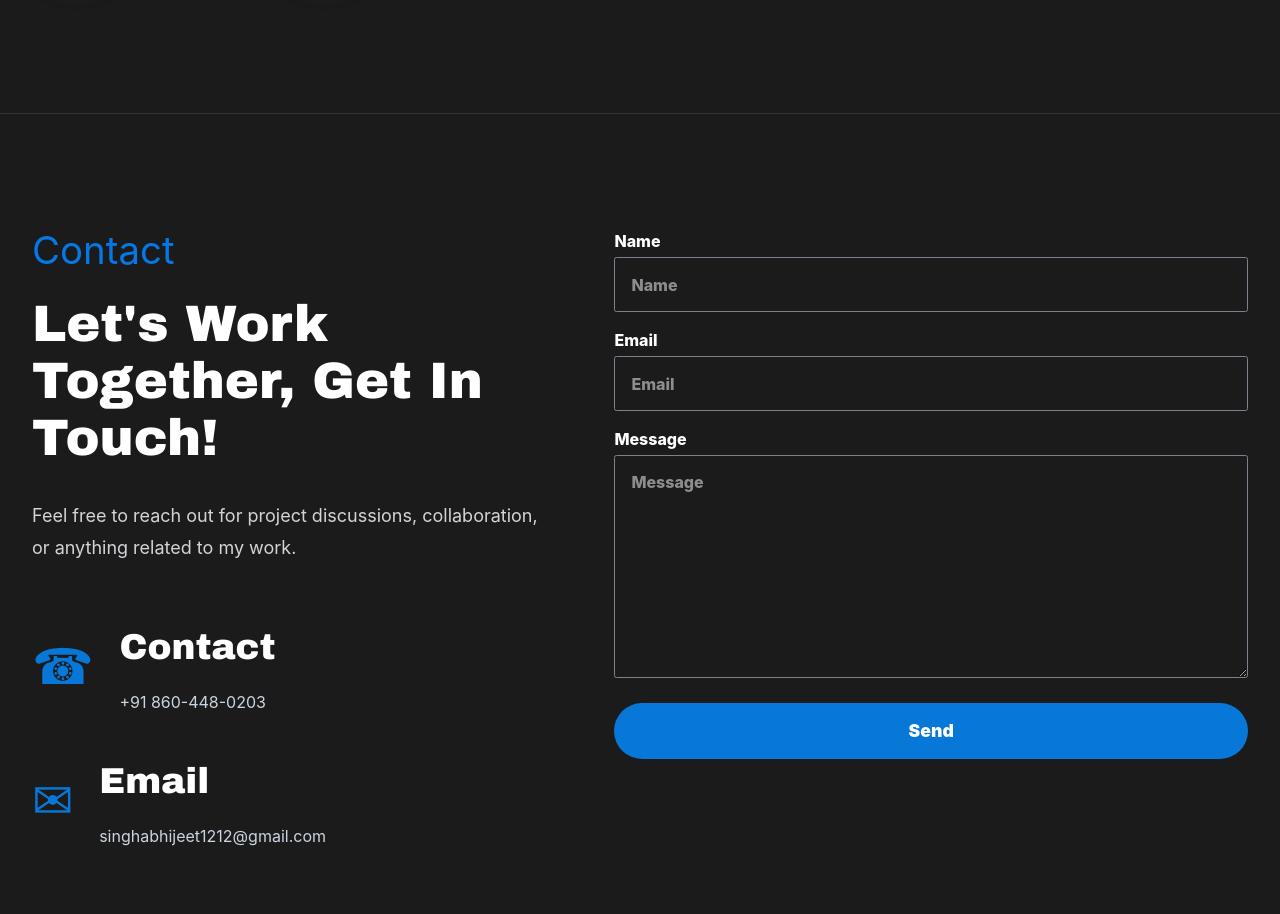
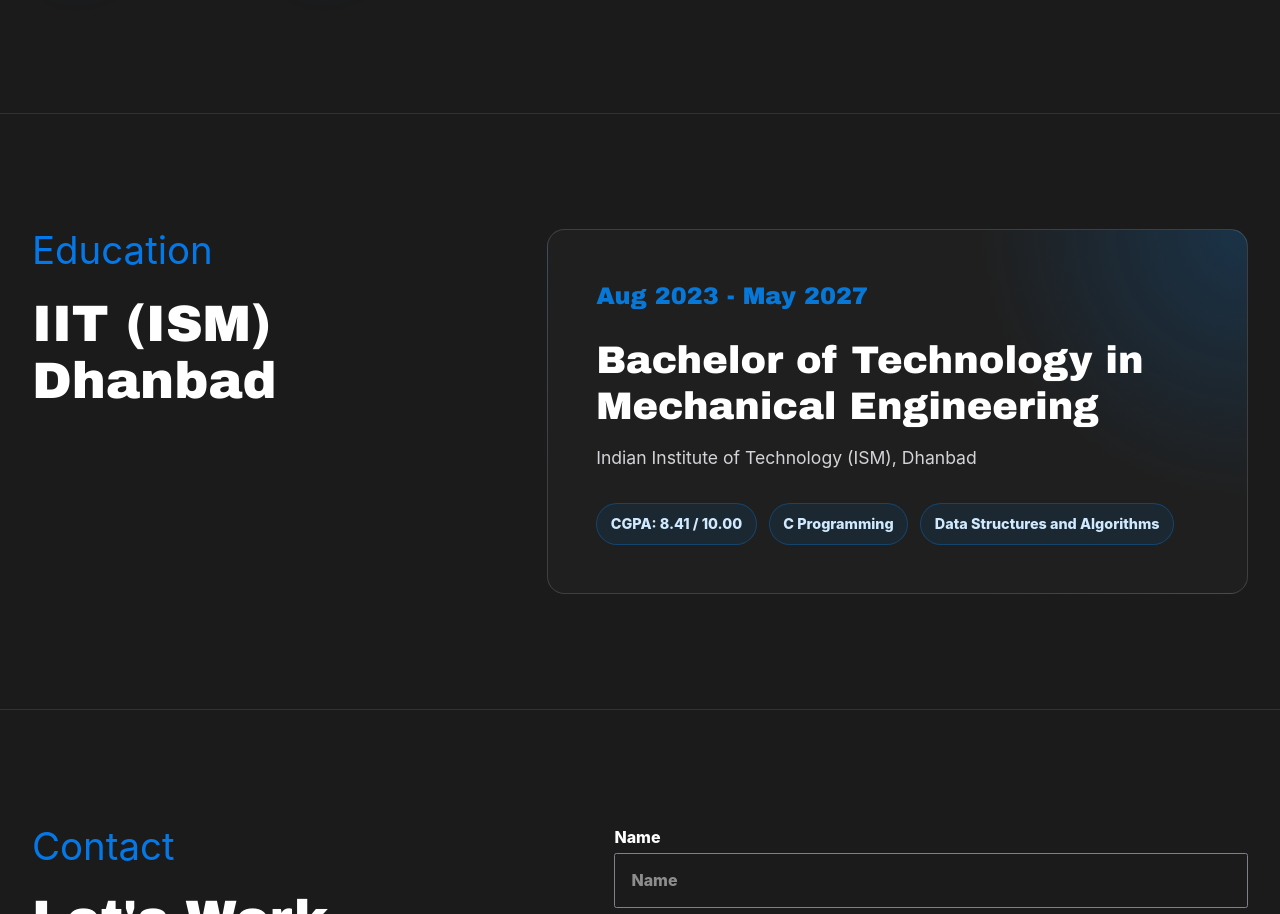
Before and after one commit to abhijtek/Portfolio, a React (Vite) app in the folder client/: page / in a window 1280 px wide. Shown: the part 6388-7302 px from the top of the page. Built offline with nearby package versions, Linux system fonts and the light colour scheme; no server answers.

Commit message:
feat: add Education section and style education cards

```diff
--- a/client/src/App.jsx
+++ b/client/src/App.jsx
@@ -116,6 +116,7 @@
 ];
 
 const navItems = ["about", "experience", "projects", "services", "skills", "contact"];
+const featuredProjectTitle = "blogpost";
 
 function Header() {
   return (
@@ -252,7 +253,12 @@
   }, []);
 
   const projects = remoteProjects.length ? remoteProjects : fallbackProjects;
-  const featured = projects[0] || fallbackProjects[0];
+  const featured =
+    projects.find((project) => project.title?.toLowerCase().includes(featuredProjectTitle)) ||
+    fallbackProjects.find((project) => project.title?.toLowerCase().includes(featuredProjectTitle)) ||
+    projects[0] ||
+    fallbackProjects[0];
+  const otherProjects = projects.filter((project) => project._id !== featured._id);
 
   return (
     <section id="projects" className="section-pad border-b border-white/10">
@@ -288,7 +294,7 @@
           </a>
 
           <div className="mt-10 grid gap-6 md:grid-cols-2">
-            {projects.slice(1).map((project) => (
+            {otherProjects.map((project) => (
               <a key={project._id || project.title} className="project-tile" href={project.github || project.live || "#"} target="_blank" rel="noreferrer">
                 <h3>{project.title}</h3>
                 <p>{project.description}</p>
@@ -377,6 +383,29 @@
             </article>
           ))}
         </div>
+      </div>
+    </section>
+  );
+}
+
+function Education() {
+  return (
+    <section id="education" className="section-pad border-b border-white/10">
+      <div className="mx-auto grid max-w-7xl gap-12 px-6 lg:grid-cols-[0.8fr_1.2fr] lg:px-8">
+        <div>
+          <p className="section-kicker">Education</p>
+          <h2 className="section-title">IIT (ISM) Dhanbad</h2>
+        </div>
+        <article className="education-card reveal-on-scroll">
+          <p className="education-date">Aug 2023 - May 2027</p>
+          <h3>Bachelor of Technology in Mechanical Engineering</h3>
+          <p>Indian Institute of Technology (ISM), Dhanbad</p>
+          <div className="mt-8 flex flex-wrap gap-3">
+            <span>CGPA: 8.41 / 10.00</span>
+            <span>C Programming</span>
+            <span>Data Structures and Algorithms</span>
+          </div>
+        </article>
       </div>
     </section>
   );
@@ -493,6 +522,7 @@
       <Projects />
       <Services />
       <Skills />
+      <Education />
       <Contact />
       <Footer />
     </main>
--- a/client/src/index.css
+++ b/client/src/index.css
@@ -414,6 +414,47 @@
   font-size: 0.85rem;
 }
 
+.education-card {
+  border: 1px solid rgba(255, 255, 255, 0.14);
+  border-radius: 1.1rem;
+  background:
+    radial-gradient(circle at top right, rgba(8, 120, 216, 0.22), transparent 34%),
+    #1f1f1f;
+  padding: clamp(1.5rem, 4vw, 3rem);
+}
+
+.education-date {
+  color: #0878d8;
+  font-family: Orbitron, Eurostile, "Arial Black", Inter, ui-sans-serif, system-ui, sans-serif;
+  font-size: 1.5rem;
+  font-weight: 800;
+}
+
+.education-card h3 {
+  margin-top: 1.5rem;
+  color: white;
+  font-family: Orbitron, Eurostile, "Arial Black", Inter, ui-sans-serif, system-ui, sans-serif;
+  font-size: clamp(2rem, 3vw, 3rem);
+  font-weight: 800;
+  line-height: 1.18;
+}
+
+.education-card p:not(.education-date) {
+  margin-top: 1rem;
+  color: #d4d4d8;
+  font-size: 1.1rem;
+}
+
+.education-card span {
+  border: 1px solid rgba(8, 120, 216, 0.36);
+  border-radius: 999px;
+  background: rgba(8, 120, 216, 0.1);
+  padding: 0.55rem 0.85rem;
+  color: #cfe9ff;
+  font-size: 0.9rem;
+  font-weight: 800;
+}
+
 .contact-line {
   display: flex;
   align-items: center;
```
